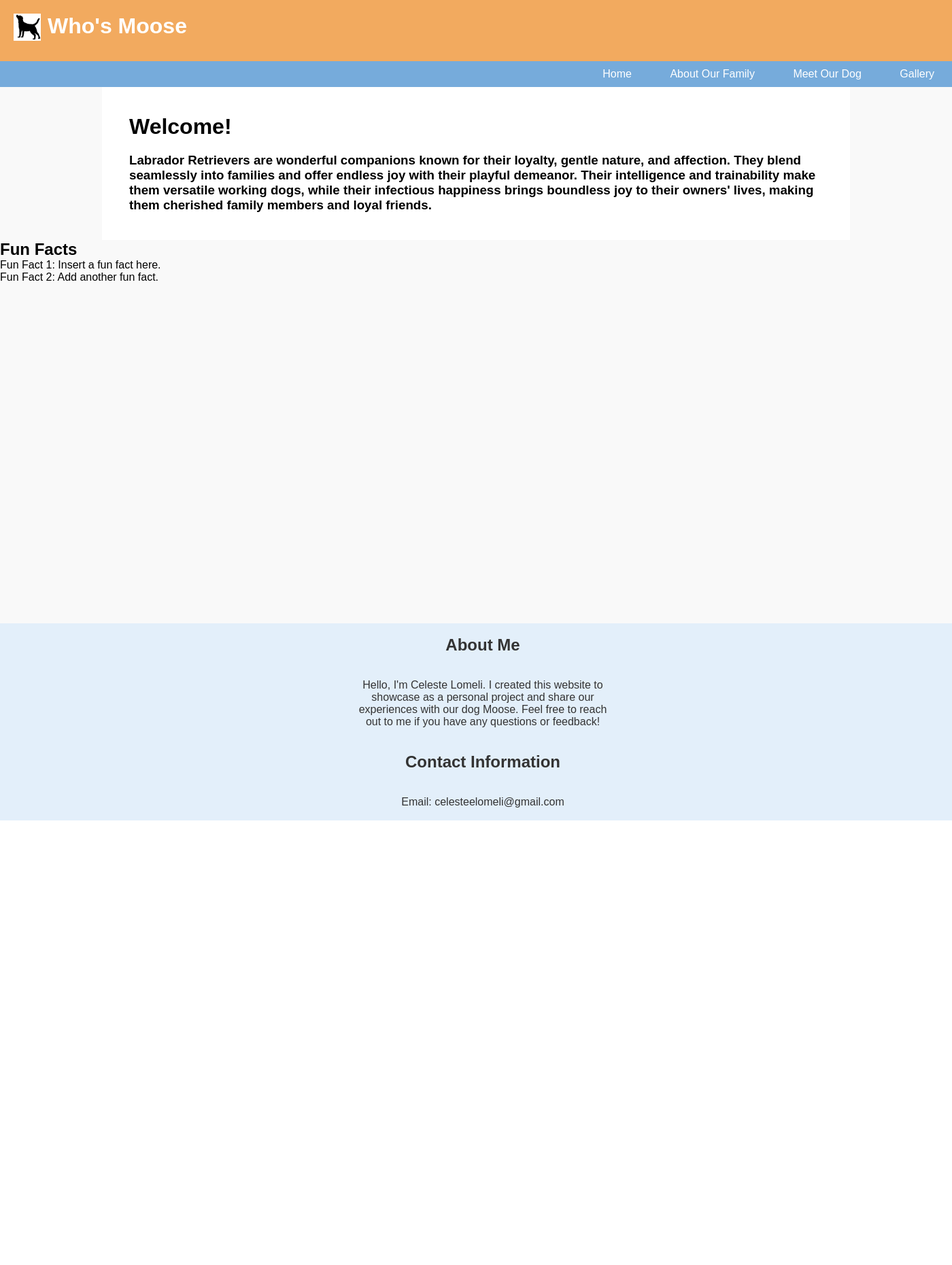
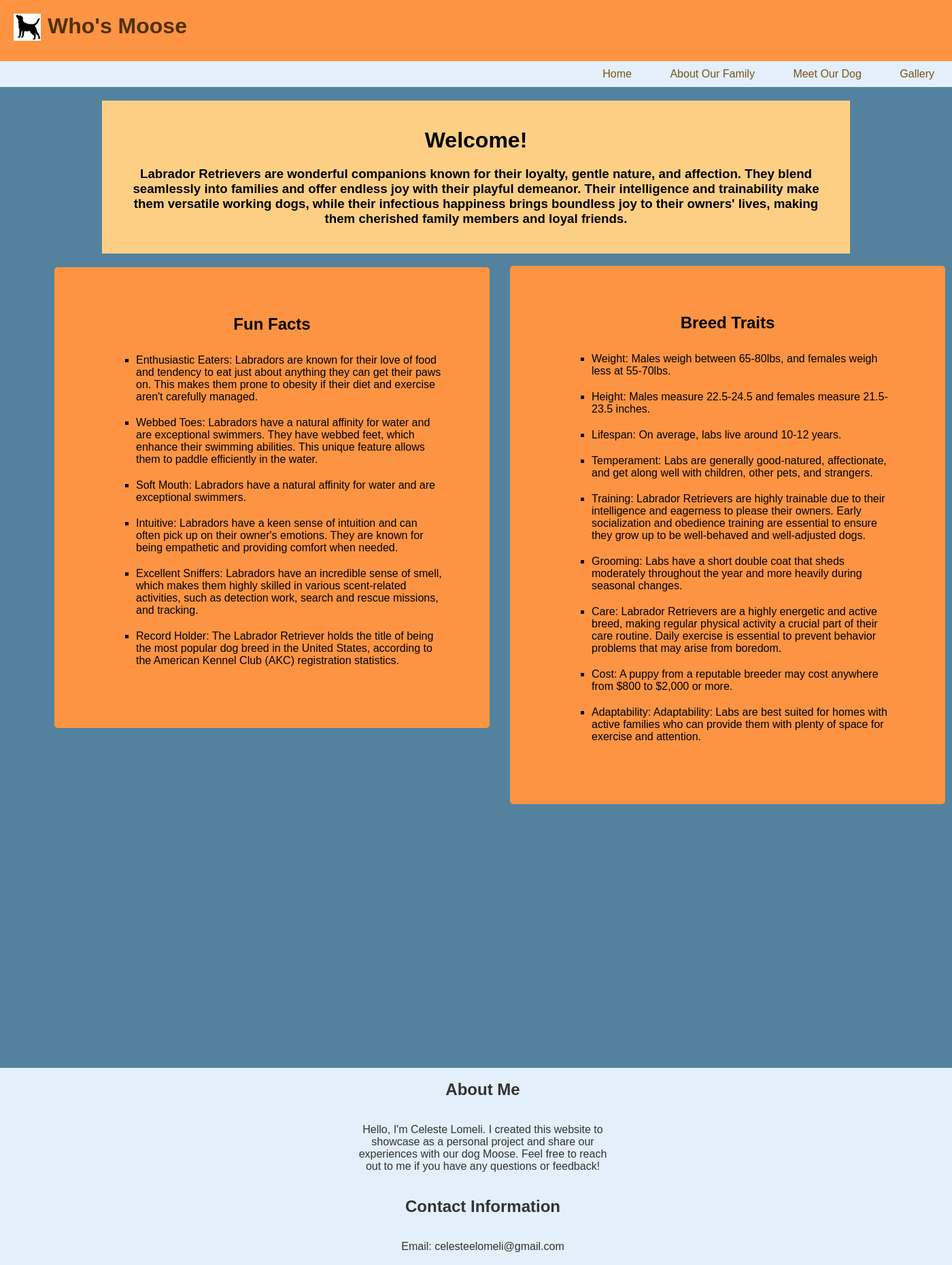
Before and after one commit to celestelomeli/flask_v3, a Flask app: page / in a window 1400 px wide. Shown: the whole page at 68% size. Before the commit the page ends 1207 px from the top, so only its background shows below. Run offline with Flask 3, Linux system fonts and the light colour scheme.

Commit message:
adding fun fact and breed traits

```diff
--- a/my_website/static/css/style.css
+++ b/my_website/static/css/style.css
@@ -7,14 +7,14 @@
 
 body {
     font-family: Arial, sans-serif;
-    background-color: #f9f9f9;
+    background-color: #54829E;
 }
 
 header {
 
     display: flex;
-    background-color: #F2AA5F;
-    color: #fff;
+    background-color: #FC9443;
+    color: #523005;
     align-items: left;
     padding: 20px;
 }
@@ -38,7 +38,7 @@
 }
 
 nav {
-    background-color: #76ABDB;
+    background-color: #E3EFFA;
     padding: 10px 0;
 }
 
@@ -54,7 +54,7 @@
 }
 
 nav a {
-    color: #fff;
+    color: #765318;
     text-decoration: none;
     padding: 8px 16px;
 }
@@ -65,9 +65,10 @@
 
 main {
     padding: 40px; /* Add padding around the main content */
-    background-color: #fff; /* Set a background color for the main content */
+    background-color: #FCCF85; /* Set a background color for the main content */
     margin-left: 150px; /* Align main content slightly to the right */
     margin-right: 150px;
+    margin-top: 20px;
 }
 
 main h3 {
@@ -77,6 +78,72 @@
   .center-aligned {
     text-align: center;
     position: relative;
+}
+
+#fun-facts-container {
+    position: relative;
+    display: flex;
+    flex-direction: column;
+    align-items: center;
+    background-color: #FC9443;
+    padding: 70px;
+    border-radius: 5px;
+    /*box-shadow: 0 0 5px rgba(0, 0, 0, 0.2);*/
+    width: 500px;
+    margin-left: 80px;
+    margin-top: 20px;
+    /*text-align: center;*/
+}
+
+#fun-facts h2 {
+    color: blue;
+    margin-bottom: 20px;
+}
+
+#fun-facts-list {
+    list-style-type: square;
+    margin-left: 50px;
+    margin-top: 30px;
+}
+
+#fun-facts-list li {
+    margin-left: 0px;
+    margin-bottom: 20px;
+    word-wrap: break-word;
+}
+
+#breed-traits-container {
+    position: absolute;
+    display: flex;
+    flex-direction: column;
+    align-items: center;
+    background-color: #FC9443;
+    padding: 70px;
+    border-radius: 5px;
+    /*box-shadow: 0 0 5px rgba(0, 0, 0, 0.2);*/
+    float: right;
+    width: 500px; /* Adjust the width as needed */
+    margin-left: 750px; /* Adjust the margin as needed */
+    margin-right: 500px;
+    margin-top: -680px; /* Adjust the margin as needed */
+
+}
+
+#breed-traits h2 {
+    color: blue;
+    margin-bottom: 20px;
+}
+
+#breed-traits-list {
+    list-style-type: square;
+    margin-left: 50px;
+    margin-top: 30px;
+}
+
+#breed-traits-list li {
+    margin-left: 0px;
+    margin-bottom: 20px;
+    word-wrap: break-word;
 }
 
 .slideshow-container {
--- a/my_website/templates/base.html
+++ b/my_website/templates/base.html
@@ -28,7 +28,7 @@
         </main> -->
 
         {% block main_content %}
-            <main>
+            <main class="center-aligned">
                 {% block main_section_1 %}{% endblock %}
             </main>
 
--- a/my_website/templates/gallery.html
+++ b/my_website/templates/gallery.html
@@ -5,7 +5,7 @@
 {% block title %}Gallery{% endblock %}
 
 
-{% block content %}
+{% block main_section_1 %}
     <h1>Memories</h1>
     <h3>Welcome to our webpage, where we present a delightful assortment of funny, serious, and heartwarming pictures of our dog over the years. From playful puppy moments that evoke laughter to serene snapshots reflecting profound companionship, this collection captures the diverse range of emotions our furry friend has brought into our lives. Join us on this visual journey as we celebrate the cherished memories and unforgettable experiences shared with our beloved canine companion.</h3>
     <!--div class="gallery">
--- a/my_website/templates/index.html
+++ b/my_website/templates/index.html
@@ -7,13 +7,49 @@
 {% block main_section_1 %}
     <h1>Welcome!</h1>
     <h3>Labrador Retrievers are wonderful companions known for their loyalty, gentle nature, and affection. They blend seamlessly into families and offer endless joy with their playful demeanor. Their intelligence and trainability make them versatile working dogs, while their infectious happiness brings boundless joy to their owners' lives, making them cherished family members and loyal friends.</h3>
+
 {% endblock %}
 
 {% block fun_facts %}
-    <h2>Fun Facts</h2>
-    <ul>
-        <li>Fun Fact 1: Insert a fun fact here.</li>
-        <li>Fun Fact 2: Add another fun fact.</li>
+    <div id="fun-facts-container">
+        <h2>Fun Facts</h2>
+            <ul id="fun-facts-list">
+                <li>Enthusiastic Eaters:
+                    Labradors are known for their love of food and tendency to eat just about anything they can get their paws on. This makes them prone to obesity if their diet and exercise aren't carefully managed.</li>
+                <li>Webbed Toes:
+                    Labradors have a natural affinity for water and are exceptional swimmers. They have webbed feet, which enhance their swimming abilities. This unique feature allows them to paddle efficiently in the water.</li>
+                <li>Soft Mouth:
+                    Labradors have a natural affinity for water and are exceptional swimmers. </li>
+                <li>Intuitive:
+                    Labradors have a keen sense of intuition and can often pick up on their owner's emotions. They are known for being empathetic and providing comfort when needed.</li>
+                <li>Excellent Sniffers:
+                    Labradors have an incredible sense of smell, which makes them highly skilled in various scent-related activities, such as detection work, search and rescue missions, and tracking.</li>
+                <li>Record Holder:
+                    The Labrador Retriever holds the title of being the most popular dog breed in the United States, according to the American Kennel Club (AKC) registration statistics.</li>
+            </ul>
+    </div>
 
-    </ul>
+    <div id="breed-traits-container">
+        <h2>Breed Traits</h2>
+        <ul id="breed-traits-list">
+            <li>Weight:
+                Males weigh between 65-80lbs, and females weigh less at 55-70lbs.</li>
+            <li>Height:
+                Males measure 22.5-24.5 and females measure 21.5-23.5 inches.</li>
+            <li>Lifespan:
+                On average, labs live around 10-12 years.</li>
+            <li>Temperament:
+                Labs are generally good-natured, affectionate, and get along well with children, other pets, and strangers.</li>
+            <li>Training:
+                Labrador Retrievers are highly trainable due to their intelligence and eagerness to please their owners. Early socialization and obedience training are essential to ensure they grow up to be well-behaved and well-adjusted dogs.</li>
+            <li>Grooming:
+                Labs have a short double coat that sheds moderately throughout the year and more heavily during seasonal changes.</li>
+            <li>Care:
+                Labrador Retrievers are a highly energetic and active breed, making regular physical activity a crucial part of their care routine. Daily exercise is essential to prevent behavior problems that may arise from boredom.</li>
+            <li>Cost:
+                A puppy from a reputable breeder may cost anywhere from $800 to $2,000 or more.</li>
+            <li>Adaptability:
+                Adaptability: Labs are best suited for homes with active families who can provide them with plenty of space for exercise and attention.</li>
+        </ul>
+    </div>
 {% endblock %}
```
